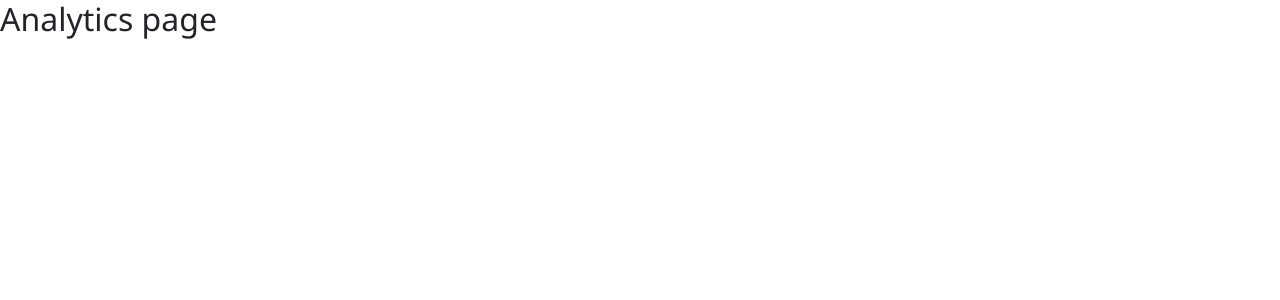
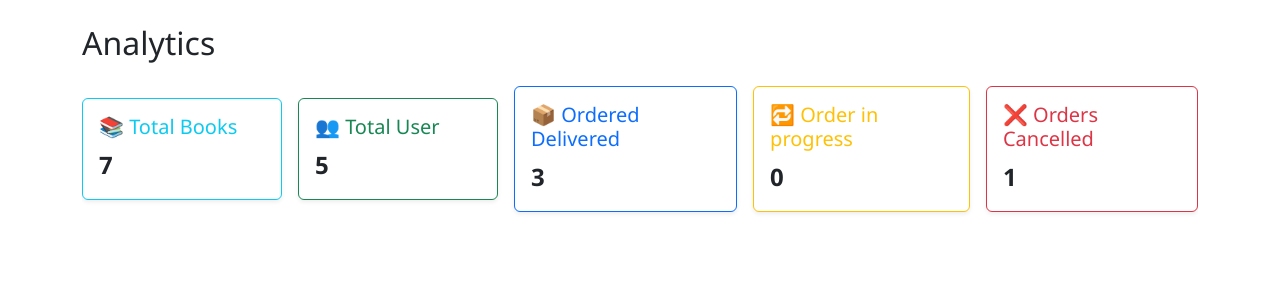
Before and after one commit to CDAC-project-online-book-store/book-store, a React (Vite) app in the folder frontend/: page /admin/analytics in a window 1280 px wide. Before the commit this address had no page. Shown: the top 300 px of the page. Built offline with nearby package versions, Linux system fonts and the light colour scheme.

Commit message:
added: analytics page

```diff
--- a/frontend/src/pages/admin/Analytics.jsx
+++ b/frontend/src/pages/admin/Analytics.jsx
@@ -1,9 +1,89 @@
 import React from 'react'
+import dummyBooks from '../../data/dummyBooks'
+import dummyUsers from '../../data/dummyUsers';
+import dummyOrders from '../../data/dummyOrders';
+
 
 function Analytics() {
+  //  get the dummy data for analytics
+  const totalBooks = dummyBooks.length;
+  const totalUsers = dummyUsers.length;
+  const deliveredOrders = dummyOrders.filter(order => order.status === 'Delivered').length;
+  const pendingOrders = dummyOrders.filter(order => order.status === 'Pending').length;
+  const cancelledOrders = dummyOrders.filter(order => order.status === 'Cancelled').length;
+
+
   return (
-    <div>
-      <h2>Analytics page</h2>
+    <div className='container mt-4'>
+      <h2 className='mb-4'>Analytics </h2>
+      <div className="d-flex justify-content-between align-items-center mb-3 overflow-auto gap-3 pb-3">
+        {/* total books card */}
+
+        <div>
+
+          <div className="card shadow-sm border-info " style={{ minWidth: '200px' }}>
+            <div className="card-body">
+              <h5 className='card-title text-info'>📚 Total Books</h5>
+              <p className='card-text fs-4 fw-bold'>{totalBooks}</p>
+            </div>
+
+          </div>
+        </div>
+
+        {/* total users card */}
+        <div>
+
+          <div className="card shadow-sm border-success" style={{ minWidth: '200px' }}>
+            <div className="card-body">
+              <h5 className='card-title text-success'>👥 Total User</h5>
+              <p className='card-text fs-4 fw-bold'>{totalUsers}</p>
+            </div>
+          </div>
+
+        </div>
+
+
+        {/* total orders delivered card */}
+        <div>
+
+          <div className="card shadow-sm border-primary" style={{ minWidth: '200px' }}>
+            <div className="card-body">
+              <h5 className='card-title text-primary'>📦 Ordered Delivered</h5>
+              <p className='card-text fs-4 fw-bold'>{deliveredOrders}</p>
+            </div>
+          </div>
+
+        </div>
+
+
+        {/* total orders pending card */}
+        <div>
+
+          <div className="card shadow-sm border-warning" style={{ minWidth: '200px' }}>
+            <div className="card-body">
+              <h5 className='card-title text-warning'>🔁 Order in progress</h5>
+              <p className='card-text fs-4 fw-bold'>{pendingOrders}</p>
+            </div>
+          </div>
+
+        </div>
+
+
+        {/* total orders cancelled card */}
+        <div>
+
+          <div className="card shadow-sm border-danger" style={{ minWidth: '200px' }}>
+            <div className="card-body">
+              <h5 className='card-title text-danger'>❌ Orders Cancelled</h5>
+              <p className='card-text fs-4 fw-bold'>{cancelledOrders}</p>
+            </div>
+          </div>
+
+        </div>
+
+
+      </div>
+
     </div>
   )
 }
```
